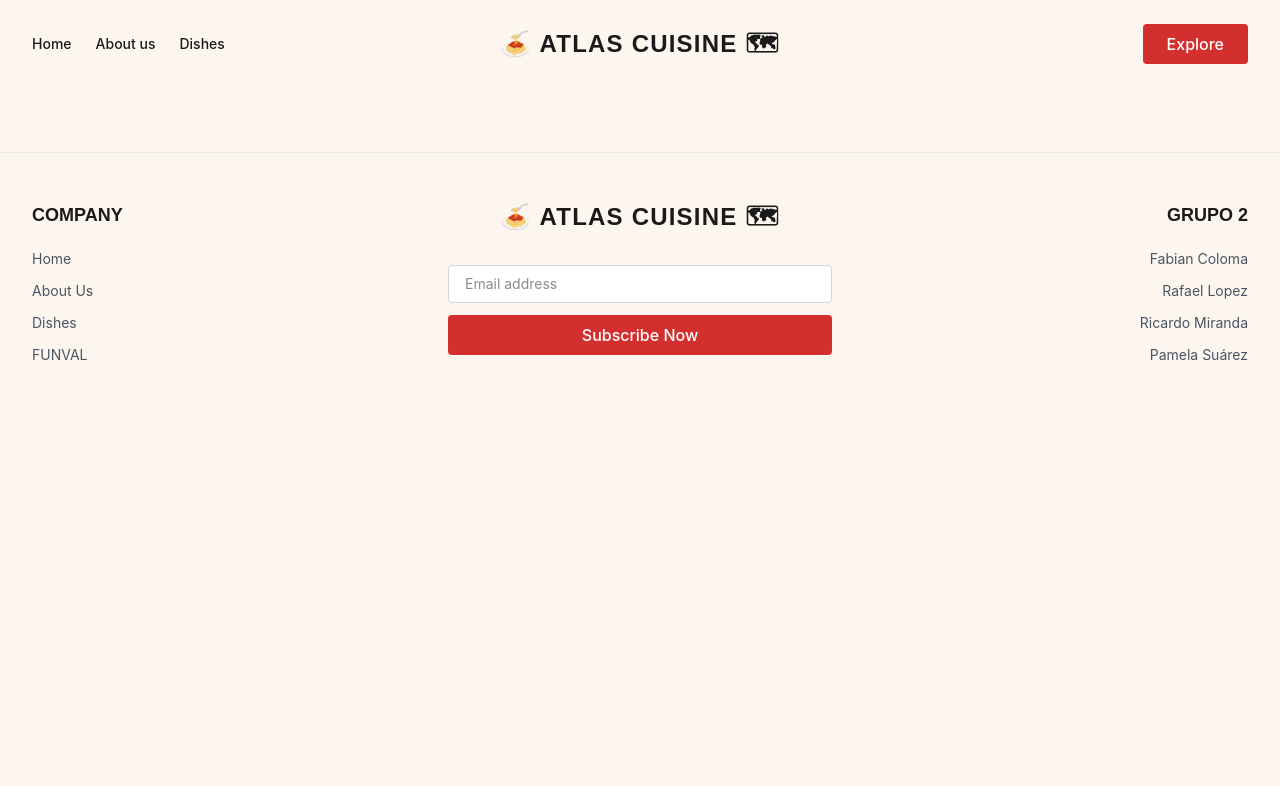
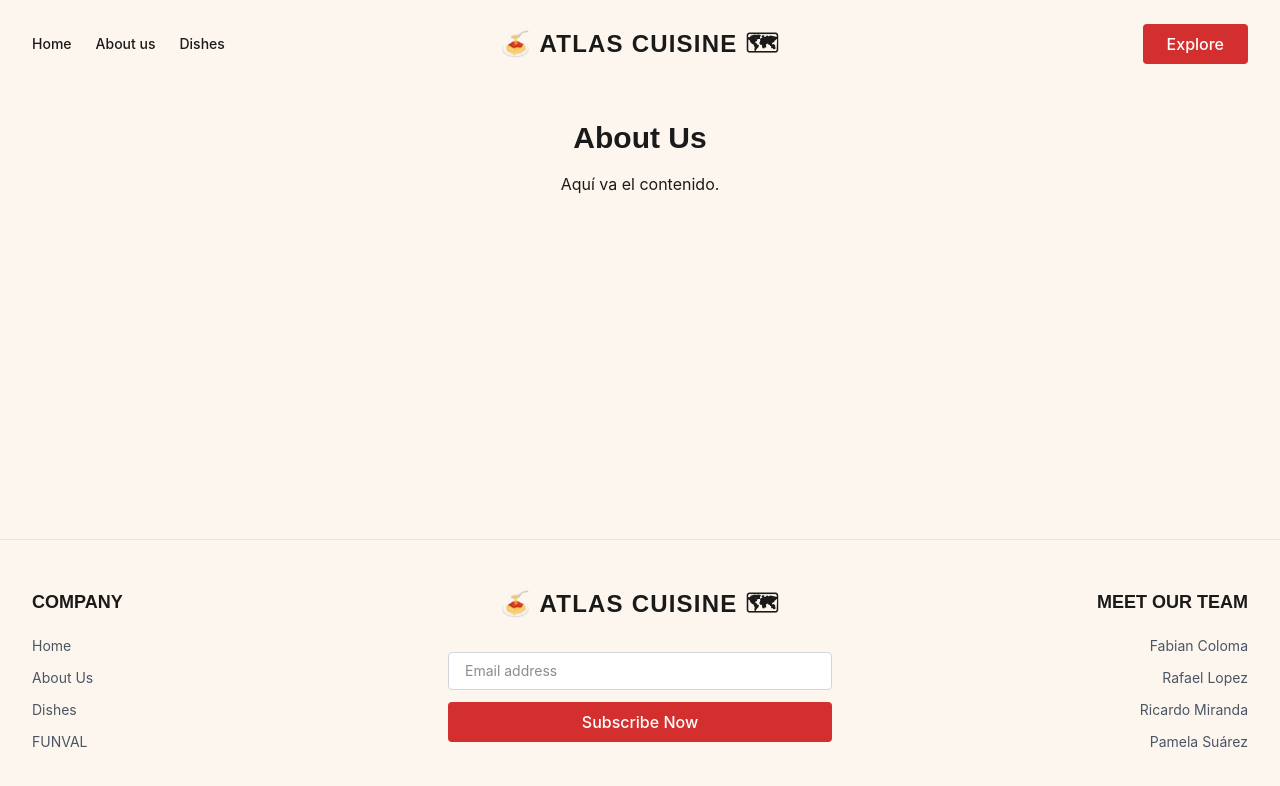
Before and after one commit to Fabian-Coloma/GRUPO-2, a React (Vite) app: page /about in a window 1280 px wide. Shown: the top 786 px of the page. Built offline with nearby package versions, Linux system fonts and the light colour scheme.

Commit message:
commit Pame

```diff
--- a/package.json
+++ b/package.json
@@ -13,6 +13,7 @@
     "@tailwindcss/vite": "^4.3.1",
     "react": "^19.2.6",
     "react-dom": "^19.2.6",
+    "react-router-dom": "^7.18.0",
     "tailwindcss": "^4.3.1"
   },
   "devDependencies": {
--- a/src/App.jsx
+++ b/src/App.jsx
@@ -1,5 +1,7 @@
 import React from 'react';
-import Layout from './components/Navbar';
+import { BrowserRouter, Routes, Route } from 'react-router-dom';
+import Home from './pages/Home';
+import About from './pages/About';
 import Navbar from './components/Navbar';
 import Footer from './components/Footer';
 function App() {
@@ -7,8 +9,22 @@ function App() {
 
   return (
     <>
-    <Navbar></Navbar>
-    <Footer></Footer>
+    <BrowserRouter>
+
+      <div className="min-h-screen flex flex-col bg-brand-cream text-brand-black font-body">
+                <Navbar />
+
+        <main className="flex-grow">
+          <Routes>
+            <Route path="/" element={<Home />} />
+            <Route path="/about" element={<About />} />
+          </Routes>
+        </main>
+        <Footer />
+
+      </div>
+
+    </BrowserRouter>
     </>
   )
 }
--- a/src/components/Footer.jsx
+++ b/src/components/Footer.jsx
@@ -43,12 +43,12 @@ const Footer = () => {
 
         {/* COLUMNA 3: Template */}
         <div className="flex flex-col gap-3 font-body md:items-end">
-          <h3 className="font-heading font-bold text-lg mb-2">GRUPO 2</h3>
-          <a href="https://my-portfolio-seven-gamma-61.vercel.app/" target="_blank"
+          <h3 className="font-heading font-bold text-lg mb-2">MEET OUR TEAM</h3>
+          <a href="https://practica7-sandy.vercel.app/" target="_blank"
           className="text-sm text-gray-600 hover:text-brand-red transition-colors">Fabian Coloma</a>
-          <a href="https://my-portfolio-seven-gamma-61.vercel.app/" target="_blank"
+          <a href="https://project-w2.vercel.app/" target="_blank"
           className="text-sm text-gray-600 hover:text-brand-red transition-colors">Rafael Lopez</a>
-          <a href="https://my-portfolio-seven-gamma-61.vercel.app/" target="_blank"
+          <a href="https://mini-proyecto-five.vercel.app/" target="_blank"
           className="text-sm text-gray-600 hover:text-brand-red transition-colors">Ricardo Miranda</a>
           <a  href="https://my-portfolio-seven-gamma-61.vercel.app/" target="_blank"
           className="text-sm text-gray-600 hover:text-brand-red transition-colors">Pamela Suárez</a>
--- a/src/components/Navbar.jsx
+++ b/src/components/Navbar.jsx
@@ -1,4 +1,5 @@
 import React, { useState } from 'react';
+import { Link } from 'react-router-dom';
 
 const Navbar = () => {
   const [isMenuOpen, setIsMenuOpen] = useState(false);
@@ -10,9 +11,9 @@ const Navbar = () => {
 
         {/* COLUMNA IZQUIERDA: Enlaces Desktop (Ocultos en móvil) */}
         <div className="flex-1 hidden md:flex items-center gap-6 font-body text-sm font-medium">
-          <a href="#" className="hover:text-brand-red transition-colors">Home</a>
-          <a href="#" className="hover:text-brand-red transition-colors">About us</a>
-          <a href="#" className="hover:text-brand-red transition-colors">Dishes</a>
+          <Link to={"/"} className="hover:text-brand-red transition-colors">Home</Link>
+          <Link to={"/about"} className="hover:text-brand-red transition-colors">About us</Link>
+          <Link to={"/dishes"} className="hover:text-brand-red transition-colors">Dishes</Link>
 
         </div>
 
--- /dev/null
+++ b/src/pages/About.jsx
@@ -0,0 +1,12 @@
+import React from 'react';
+
+const About = () => {
+  return (
+    <div className="p-8 text-center">
+      <h1 className="text-3xl font-bold font-heading">About Us</h1>
+      <p className="mt-4">Aquí va el contenido.</p>
+    </div>
+  );
+};
+
+export default About;
--- /dev/null
+++ b/src/pages/Home.jsx
@@ -0,0 +1,12 @@
+import React from 'react';
+
+const Home = () => {
+  return (
+    <div className="p-8 text-center">
+      <h1 className="text-3xl font-bold font-heading text-brand-red">Welcome To Atlas Cuisine</h1>
+      <p className="mt-4">Aquí irá el contenido principal (tu Hero, etc).</p>
+    </div>
+  );
+};
+
+export default Home;
```
Also changed, not shown: 1 other file (tests, documents, lock files or other folders).
